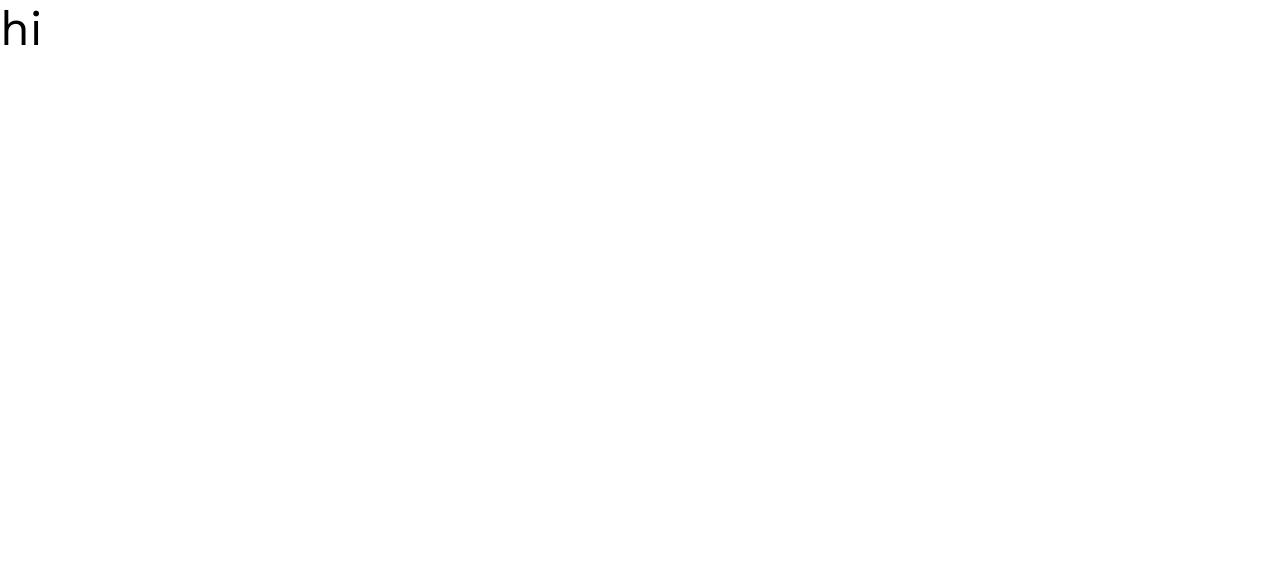
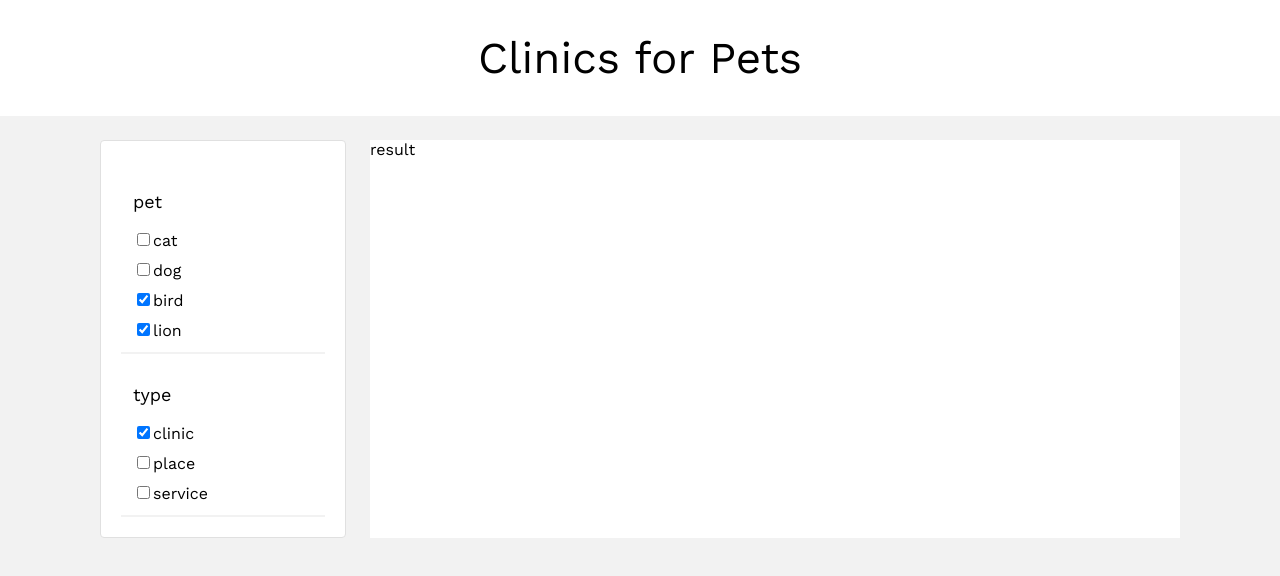
Before and after one commit to pwanstax/jubmeng-rainbow-frontend, a React (Create React App) app: page / in a window 1280 px wide. Shown: the top 576 px of the page. Built offline with nearby package versions, Linux system fonts and the light colour scheme.

Commit message:
clinic page filter

```diff
--- a/src/App.jsx
+++ b/src/App.jsx
@@ -1,14 +1,16 @@
-import {BrowserRouter, Route, Routes} from "react-router-dom";
+import { BrowserRouter, Route, Routes } from "react-router-dom";
 
 import HomePage from "./pages/HomePage";
 import AboutUsPage from "./pages/AboutUsPage";
 import NoPage from "./pages/NoPage";
+import ClinicPage from "./pages/ClinicPage";
 
 const App = () => {
   return (
     <>
       <BrowserRouter>
         <Routes>
+          <Route path="/" exact element={<ClinicPage />} />
           <Route path="/" exact element={<HomePage />} />
           <Route path="/about" element={<AboutUsPage />} />
           <Route path="*" element={<NoPage />} />
--- a/src/assets/styles/globals.scss
+++ b/src/assets/styles/globals.scss
@@ -1,8 +1,9 @@
 @import "./utilities.scss";
 @import "./pages/HomePage.scss";
+@import "./pages/ClinicPage.scss";
 
 * {
-  font-size: 48px;
+  font-size: 16px;
   font-family: $primary-font;
   font-weight: 400;
 }
@@ -16,6 +17,7 @@ html {
 }
 
 h1 {
+  all: unset;
   font-size: var(--header1-fs);
 }
 h2 {
--- a/src/assets/styles/pages/ClinicPage.scss
+++ b/src/assets/styles/pages/ClinicPage.scss
@@ -0,0 +1,61 @@
+.clinic-page-container {
+    width: 100%;
+    min-height: 100vh;
+    background-color: var(--grey);
+    display: flex;
+    flex-direction: column;
+    align-items: center;
+    box-sizing: border-box;
+}
+.header {
+    width: 100%;
+    box-sizing: border-box;
+    padding: 32px;
+    background-color: var(--white);
+    text-align: center;
+}
+.padding-box {
+    width: 100%;
+    box-sizing: border-box;
+    padding: 24px;
+    display: flex;
+    flex-direction: column;
+    align-items: center;
+    // background-color: lightgreen;
+}
+.content-box {
+    width: 100%;
+    @media (min-width: 1080px) {
+        width: 1080px;
+    }
+    @media (max-width: 1080px) {
+        width: 100%;
+    }
+    display: grid;
+    grid-template-columns: 1fr 75%;
+    gap: 24px;
+}
+.filter-box {
+    background-color: var(--white);
+    border: 1px solid #e0e0e0;
+    border-radius: 4px;
+    display: flex;
+    flex-direction: column;
+    padding: 20px;
+}
+.result-box {
+    background-color: var(--white);
+    // display: flex;
+    // flex-direction: column;
+}
+.category-box {
+    border-width: 2px 0;
+    border-style: solid;
+    border-top: none;
+    border-color: var(--grey);
+    padding: 12px;
+    label {
+        display: block;
+        margin: 10px 0 0;
+    }
+}
--- a/src/assets/styles/utilities.scss
+++ b/src/assets/styles/utilities.scss
@@ -10,10 +10,13 @@
   //   --placeholder-color: #889099;
   //   --arrow-color: #cfd3d6;
   //   --p-color: #6d737a;
+  --red: #a83e54;
+  --white: white;
+  --grey: #f2f2f2;
 
-  //   --header1-fs: 44px;
-  //   --header2-fs: 32px;
-  //   --header3-fs: 18px;
+    --header1-fs: 44px;
+    --header2-fs: 32px;
+    --header3-fs: 18px;
   //   --paragraph1-fs: 16px;
   //   --paragraph2-fs: 14px;
   //   --button1-fs: 20px;
--- /dev/null
+++ b/src/components/FilterCheckBoxList.jsx
@@ -0,0 +1,6 @@
+const FilterCheckBoxList = ({filterName, list}) => {
+  return (
+    <div>FilterCheckBoxList</div>
+  )
+}
+export default FilterCheckBoxList
--- a/src/pages/ClinicPage.jsx
+++ b/src/pages/ClinicPage.jsx
@@ -1,10 +1,51 @@
-import React from 'react';
+import React, {useState} from "react";
 
 const ClinicPage = () => {
+  const demo = {
+    pet: {cat: false, dog: false, bird: true, lion: true},
+    type: {clinic: true, place: false, service: false},
+  };
+  const [filterList, setFilterList] = useState(demo);
+
   return (
-    <div>
-        Clinic
+    <div className="clinic-page-container">
+      <div className="header">
+        <h1>Clinics for Pets</h1>
+      </div>
+      <div className="padding-box">
+        <div className="content-box">
+          <div className="filter-box">
+            {Object.keys(filterList).map((key, index) => {
+              return (
+                <>
+                  <div className="category-box" key={`${key}${index}`}>
+                    <h3>{key}</h3>
+
+                    {Object.keys(filterList[key]).map((k, i) => {
+                      return (
+                        <label>
+                          <input
+                            type="checkbox"
+                            id={`${key}${k}${i}`}
+                            name={k}
+                            value={k}
+                            checked={filterList[key][k]}
+                            //   onChange={handleOnChange}
+                          />
+                          {k}
+                        </label>
+                      );
+                    })}
+                  </div>
+                </>
+              );
+            })}
+          </div>
+          <div className="result-box">result</div>
+        </div>
+      </div>
     </div>
-  )
-}
-export default ClinicPage
+  );
+};
+
+export default ClinicPage;
```
Also changed, not shown: 1 other file (tests, documents, lock files or other folders).
